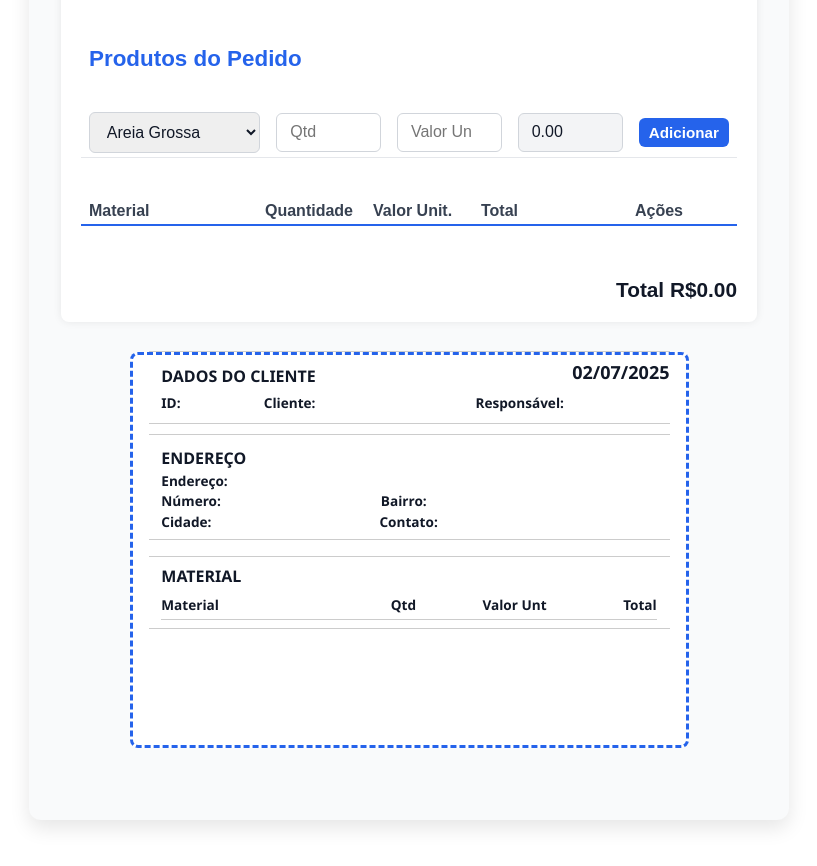
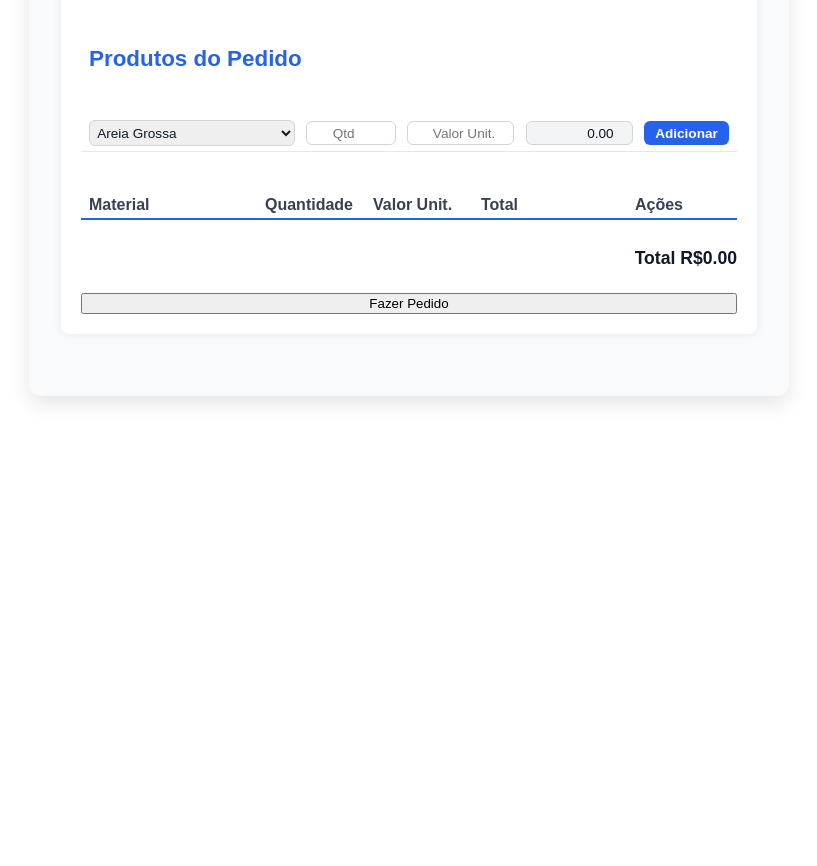
Before and after one commit to guilhermedacostalima/deposito-de-areia, a React (Vite) app: page /pedidos/novo in a window 1280 px wide. Shown: the part 642-1508 px from the top of the page, without its empty margins (231-1048 px from the left). After the commit the page ends 1098 px from the top, so only its background shows below. Built offline with nearby package versions, Linux system fonts and the light colour scheme.

Commit message:
Ajustes no Layout do Valinho
Foi adicionado o autofill para o Layout do valinho e feitos alguns ajustes no css para ficar agradavél.

```diff
--- a/src/pages/Pedidos/LayoutPedido.jsx
+++ b/src/pages/Pedidos/LayoutPedido.jsx
@@ -9,7 +9,7 @@ function InfoLine({ label, value }) {
   );
 }
 
-export default function LayoutPedido({ pedido }) {
+export default function LayoutPedido({ pedido, produtos }) {
   if (!pedido) return null;
 
   const hoje = new Date().toLocaleDateString('pt-BR', {
@@ -18,16 +18,21 @@ export default function LayoutPedido({ pedido }) {
     year: 'numeric',
   });
 
+  const totalGeral = produtos.reduce((acc, p) => {
+    const qtd = Number(p.quantidade);
+    const valor = Number(p.valorUnitario);
+    return acc + (isNaN(qtd) || isNaN(valor) ? 0 : qtd * valor);
+  }, 0);
+
   return (
     <div className="layout-pedido-container">
       <div className="layout-pedido-data">{hoje}</div>
 
       <div className="layout-pedido-info-container">
-        {/* Dados do Cliente com borda */}
         <div className="cliente-container">
           <div className="layout-pedido-info-title">DADOS DO CLIENTE</div>
           <div className="layout-pedido-info-text idcliente-responsavel-group">
-            <InfoLine label="ID" value={pedido.id} />
+            <InfoLine label="Pedido" value={pedido.id} />
             <div className="cliente-responsavel-subgroup">
               <InfoLine label="Cliente" value={pedido.cliente} />
               <InfoLine label="Responsável" value={pedido.responsavel} />
@@ -35,7 +40,6 @@ export default function LayoutPedido({ pedido }) {
           </div>
         </div>
 
-        {/* Endereço com borda */}
         <div className="endereco-container">
           <div className="layout-pedido-info-title">ENDEREÇO</div>
           <div className="layout-pedido-info-text grupo-endereco-detalhes">
@@ -52,7 +56,6 @@ export default function LayoutPedido({ pedido }) {
         </div>
       </div>
 
-      {/* Container Material */}
       <div className="material-container">
         <div className="material-title">MATERIAL</div>
         <div className="material-header">
@@ -61,8 +64,24 @@ export default function LayoutPedido({ pedido }) {
           <span className="material-col material-unit-value">Valor Unt</span>
           <span className="material-col material-total">Total</span>
         </div>
-        {/* Aqui depois você pode mapear os materiais do pedido */}
+
+        {produtos && produtos.map((p, index) => (
+          <div key={index} className="material-row">
+            <span className="material-col material-name">{p.material}</span>
+            <span className="material-col material-qty">{p.quantidade}</span>
+            <span className="material-col material-unit-value">
+              R${Number(p.valorUnitario).toFixed(2)}
+            </span>
+            <span className="material-col material-total">
+              R${(Number(p.quantidade) * Number(p.valorUnitario)).toFixed(2)}
+            </span>
+          </div>
+        ))}
+
+        <div className="material-footer-line" />
+        <div className="total-geral">Total R${totalGeral.toFixed(2)}</div>
       </div>
+
     </div>
   );
 }
--- a/src/pages/Pedidos/NovoPedido.jsx
+++ b/src/pages/Pedidos/NovoPedido.jsx
@@ -35,6 +35,7 @@ export default function NovoPedido() {
 
   const [produtos, setProdutos] = useState([]);
   const [editIndex, setEditIndex] = useState(null);
+  const [mostrarResumo, setMostrarResumo] = useState(false);
 
   function handlePedidoChange(e) {
     const { name, value } = e.target;
@@ -64,6 +65,7 @@ export default function NovoPedido() {
     } else {
       setProdutos((prev) => [...prev, novoProduto]);
     }
+
     setNovoProduto({ material: materiaisOpcoes[0], quantidade: '', valorUnitario: '' });
   }
 
@@ -168,7 +170,6 @@ export default function NovoPedido() {
             onChange={handleNovoProdutoChange}
             min="0"
           />
-
           <input
             type="number"
             name="valorUnitario"
@@ -178,23 +179,15 @@ export default function NovoPedido() {
             min="0"
             step="0.01"
           />
-
           <input
             type="number"
             name="total"
             placeholder="Total"
-            value={calcularTotal(
-              novoProduto.quantidade,
-              novoProduto.valorUnitario
-            ).toFixed(2)}
+            value={calcularTotal(novoProduto.quantidade, novoProduto.valorUnitario).toFixed(2)}
             readOnly
           />
 
-          <button
-            type="button"
-            onClick={adicionarProduto}
-            className="btn-adicionar"
-          >
+          <button type="button" onClick={adicionarProduto} className="btn-adicionar">
             {editIndex !== null ? 'Atualizar' : 'Adicionar'}
           </button>
         </div>
@@ -209,7 +202,6 @@ export default function NovoPedido() {
 
         {produtos.map((produto, index) => {
           const isEditing = editIndex === index;
-
           return (
             <div key={index} className="produto-linha">
               <div className="col material">
@@ -272,11 +264,7 @@ export default function NovoPedido() {
               <div className="col acoes">
                 {isEditing ? (
                   <>
-                    <button
-                      type="button"
-                      className="btn-adicionar"
-                      onClick={adicionarProduto}
-                    >
+                    <button type="button" className="btn-adicionar" onClick={adicionarProduto}>
                       Salvar
                     </button>
                     <button
@@ -302,11 +290,7 @@ export default function NovoPedido() {
                     >
                       Editar
                     </button>
-                    <button
-                      type="button"
-                      className="btn-remover"
-                      onClick={() => removerProduto(index)}
-                    >
+                    <button type="button" className="btn-remover" onClick={() => removerProduto(index)}>
                       Remover
                     </button>
                   </>
@@ -316,12 +300,14 @@ export default function NovoPedido() {
           );
         })}
 
-        <div className="total-geral">
-          Total R${totalGeral.toFixed(2)}
-        </div>
+        <div className="total-geral">Total R${totalGeral.toFixed(2)}</div>
+
+        <button type="button" className="btn-fazer-pedido" onClick={() => setMostrarResumo(true)}>
+          Fazer Pedido
+        </button>
       </form>
-      <LayoutPedido pedido={pedido} />
 
+      {mostrarResumo && <LayoutPedido pedido={pedido} produtos={produtos} />}
     </div>
   );
 }
--- a/src/styles/LayoutPedido.css
+++ b/src/styles/LayoutPedido.css
@@ -1,14 +1,14 @@
 .layout-pedido-container {
-  width: 559px;  /* A6 deitada */
-  height: 396px; /* 105mm */
+  width: 559px;
+  height: 396px;
   background-color: #fff;
   border: 3px dashed #2563eb;
   border-radius: 8px;
   box-sizing: border-box;
-  padding: 0.5rem 1rem; /* padding mais compacto */
+  padding: 0.5rem 1rem;
   color: #111827;
   position: relative;
-  margin: 1.5rem auto 2.5rem; /* menos espaço embaixo */
+  margin: 1.5rem auto 2.5rem;
 }
 
 .layout-pedido-data {
@@ -21,23 +21,19 @@
 }
 
 .layout-pedido-info-container {
-  margin-top: -0.8rem; /* puxado um pouco mais pra cima */
+  margin-top: -0.8rem;
   font-size: 0.85rem;
   line-height: 1.2;
 }
 
-.cliente-container {
-  line-height: 1.6em;
-}
-
-/* Bordas em cima e embaixo, sem arredondamento */
 .cliente-container,
-.endereco-container {
+.endereco-container,
+.material-container {
   border-top: 1px solid #ccc;
   border-bottom: 1px solid #ccc;
   border-radius: 0;
-  padding: 0.4rem 0.8rem; /* padding mais apertado */
-  margin-bottom: 0.6rem; /* menos espaço entre blocos */
+  padding: 0.4rem 0.8rem;
+  margin-bottom: 0.6rem;
 }
 
 .layout-pedido-info-title {
@@ -48,56 +44,47 @@
   margin-bottom: 0.3rem;
 }
 
-/* Espaçamento maior só no título Endereço */
-.endereco-container > .layout-pedido-info-title {
-  margin-bottom: 0.6rem;
-}
-
-.layout-pedido-info-text {
-  margin-bottom: 0.15rem;
+.idcliente-responsavel-group {
   display: flex;
-  flex-wrap: wrap;
-  gap: 0.5rem;
-}
-
-.idcliente-responsavel-group {
-  gap: 5.2rem;
-  align-items: center;
+  flex-direction: column;
+  gap: 0.25rem;
 }
 
 .cliente-responsavel-subgroup {
   display: flex;
-  gap: 10rem;
+  gap: 4rem;
   align-items: center;
+  flex-wrap: nowrap;
+}
+
+.cliente-responsavel-subgroup span {
+  flex: 1;
+  min-width: 0;
+  white-space: nowrap;
+  overflow: hidden;
+  text-overflow: ellipsis;
 }
 
 .grupo-endereco-detalhes {
+  display: flex;
   flex-direction: column;
   gap: 0.25rem;
-  margin-top: -0.3rem; /* puxa o endereço mais pra cima */
+  margin-top: -0.3rem;
 }
 
-.numerobairro-group {
+.numerobairro-group,
+.cidadecontato-group {
   display: flex;
-  gap: 10rem;
+  gap: 1rem;
 }
 
-.cidadecontato-group {
-  display: flex;
-  gap: 10.5rem;
+.numerobairro-group span,
+.cidadecontato-group span {
+  flex: 1;
+  min-width: 120px;
 }
 
-/* === Estilos do container Material === */
-.material-container {
-  margin-top: 1rem;
-  padding: 0.5rem 0.8rem;
-  border-top: 1px solid #ccc;
-  border-bottom: 1px solid #ccc;
-  border-radius: 0;
-  font-size: 0.85rem;
-  color: #111827;
-}
-
+/* === MATERIAL === */
 .material-title {
   font-weight: 700;
   font-size: 1rem;
@@ -107,10 +94,16 @@
 
 .material-header {
   display: flex;
+  gap: 0.7rem;
   font-weight: 700;
   border-bottom: 1px solid #ccc;
   padding-bottom: 0.3rem;
+}
+
+.material-row {
+  display: flex;
   gap: 0.7rem;
+  font-weight: normal;
 }
 
 .material-col {
@@ -135,3 +128,66 @@
   flex: 1.5;
   text-align: right;
 }
+
+/* Linha final após a lista de materiais */
+.material-footer-line {
+  border-bottom: 1px solid #ccc;
+  margin-top: 0.3rem;
+}
+
+/* TOTAL GERAL */
+.total-geral {
+  font-weight: 700;
+  font-size: 1.1rem;
+  text-align: right;
+  margin-top: 0.3rem;
+}
+
+/* Linha dos inputs do novo produto */
+.produto-linha.novo-produto {
+  display: flex;
+  gap: 0.7rem;
+  margin-top: 0.5rem;
+  align-items: center;
+}
+
+.produto-linha.novo-produto select,
+.produto-linha.novo-produto input {
+  padding: 0.2rem;
+  font-size: 0.85rem;
+  box-sizing: border-box;
+}
+
+.produto-linha.novo-produto select {
+  flex: 3;
+}
+
+.produto-linha.novo-produto input[name="quantidade"] {
+  flex: 1;
+  text-align: center;
+}
+
+.produto-linha.novo-produto input[name="valorUnitario"] {
+  flex: 1.5;
+  text-align: right;
+}
+
+.produto-linha.novo-produto input[placeholder="Total"] {
+  flex: 1.5;
+  text-align: right;
+}
+
+.btn-adicionar {
+  flex-shrink: 0;
+  padding: 0.3rem 0.6rem;
+  font-size: 0.85rem;
+}
+
+/* Texto Recebido */
+.texto-recebido {
+  text-align: center;
+  margin-top: 1rem;
+  font-weight: 700;
+  font-size: 1rem;
+  color: #111827;
+}
```
